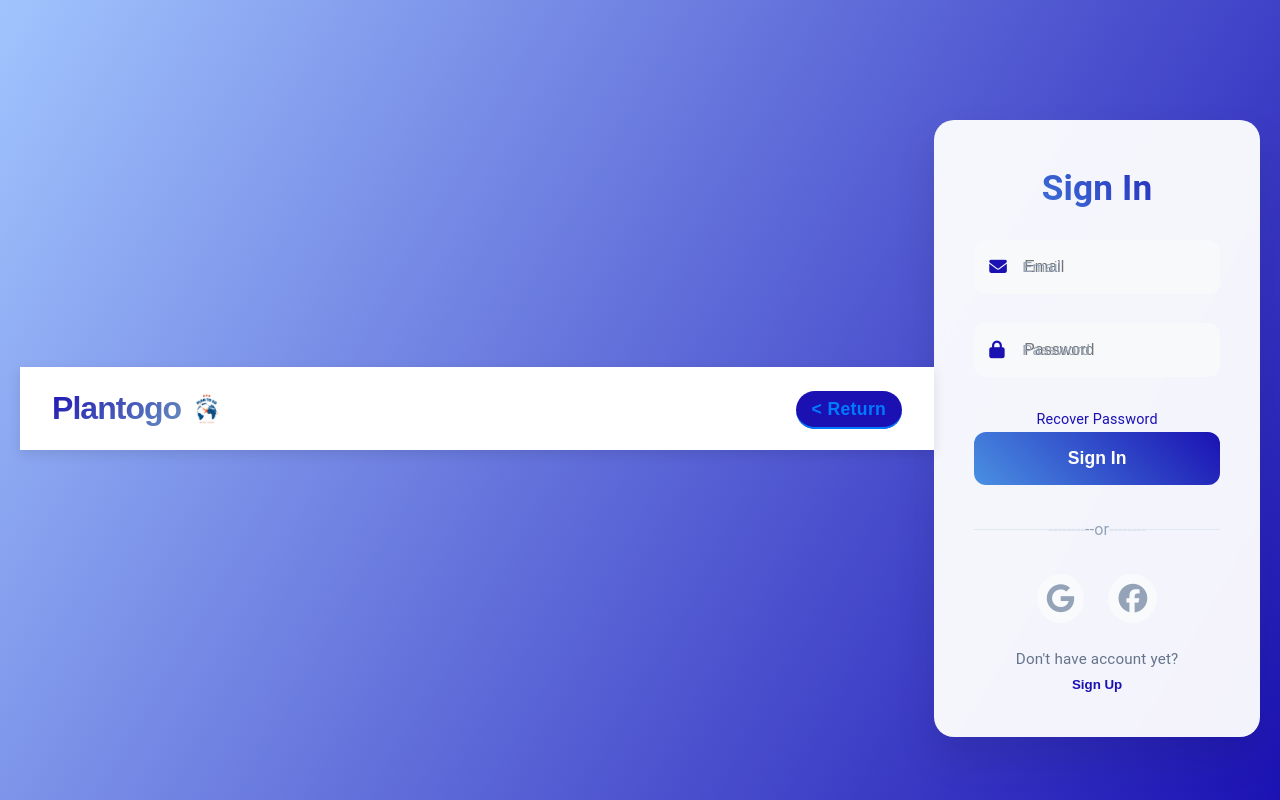
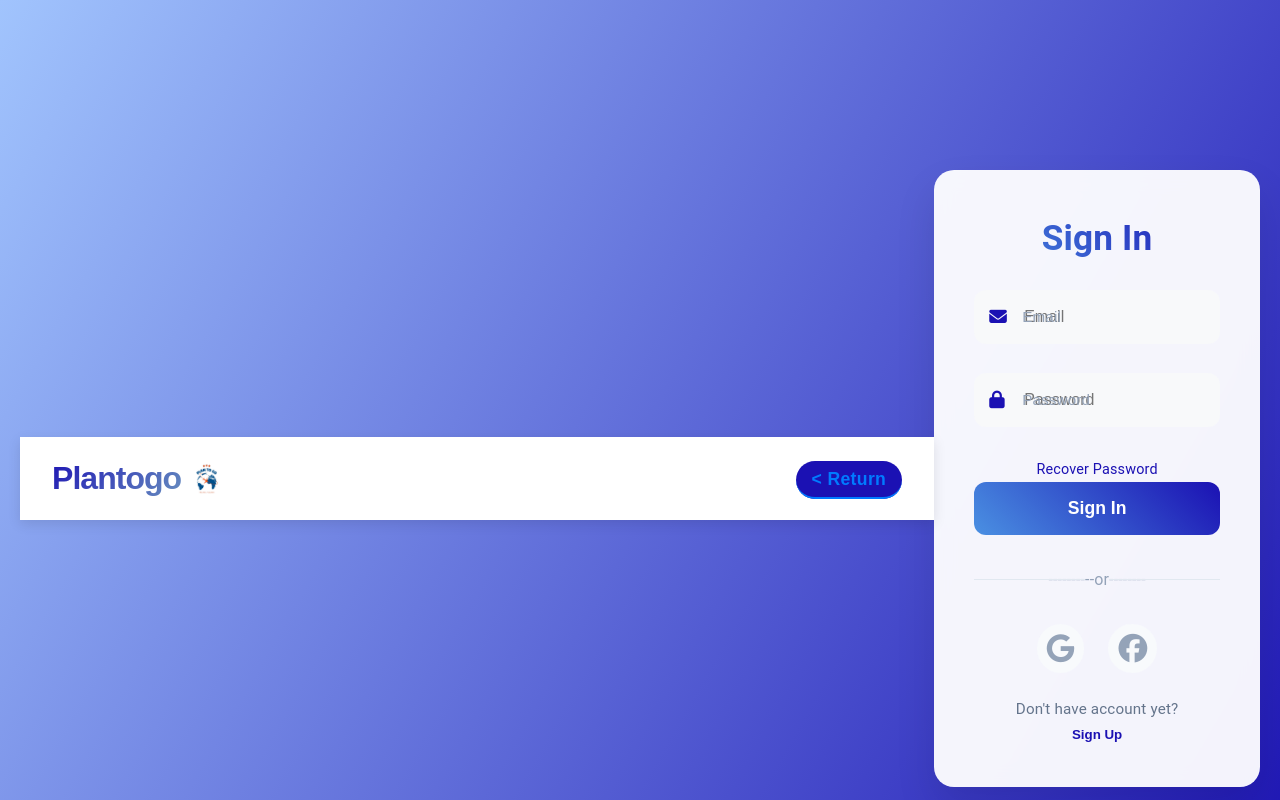
Before and after one commit to 99292677/Plantogo, a website with bundled scripts: page login.html in a window 1280 px wide. Shown: the top 800 px of the page. Built offline with nearby package versions, Linux system fonts and the light colour scheme.

Commit message:
Update login.html

```diff
--- a/login.html
+++ b/login.html
@@ -51,7 +51,8 @@ header {
         padding: 2.5rem;
         text-align: center;
         transition: transform 0.3s ease;
-        margin-top: 40px;
+        margin-top: 90px;
+        margin-bottom: 90px;
       }
 
       .container:hover {
```
